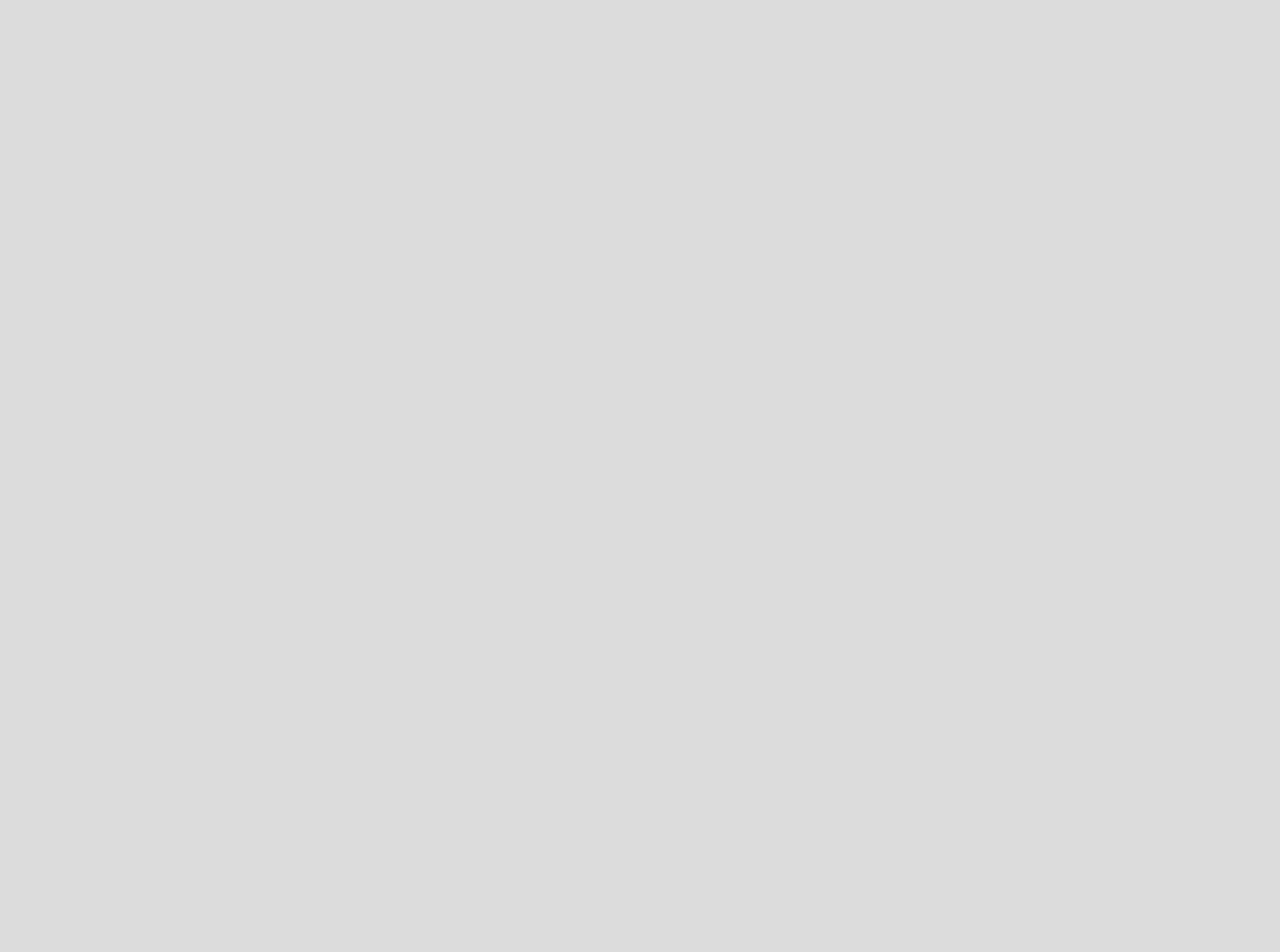
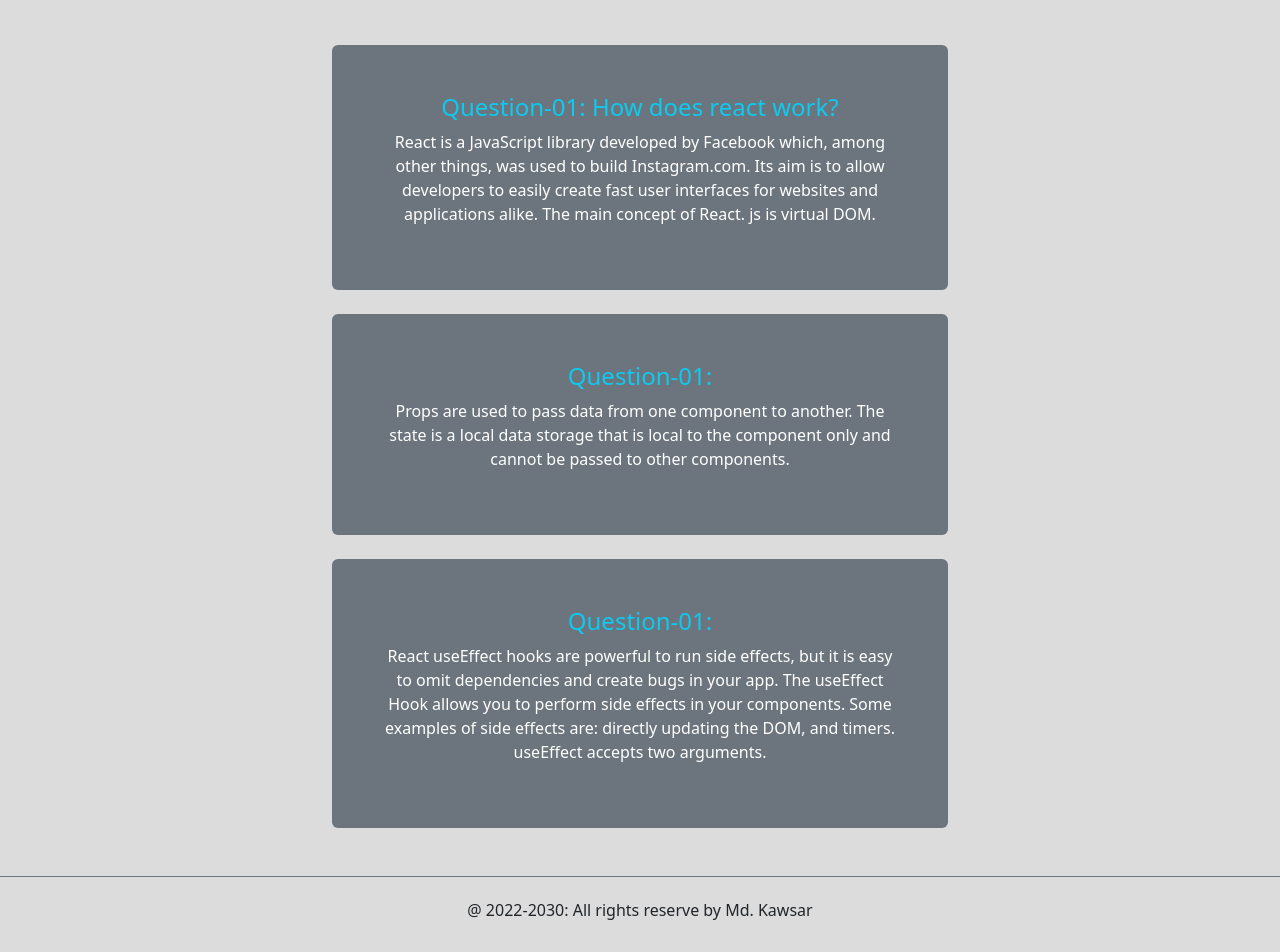
Before and after one commit to KawsarCoder/Body-Building, a React (Create React App) app: page / in a window 1280 px wide. Shown: the part 1464-2416 px from the top of the page. Before the commit the page ends 1357 px from the top, so only its background shows below. Built offline with nearby package versions, Linux system fonts and the light colour scheme.

Commit message:
blog question added

```diff
--- a/src/App.js
+++ b/src/App.js
@@ -3,6 +3,7 @@ import Menubar from "./components/Menubar/Menubar";
 import Cart from "./components/Cart/Cart";
 import { FontAwesomeIcon } from "@fortawesome/react-fontawesome";
 import { faDumbbell } from "@fortawesome/free-solid-svg-icons";
+import Blog from "./components/Blog/Blog";
 function App() {
   // let cartItem = Cart;
   // console.log(cartItem);
@@ -19,6 +20,9 @@ function App() {
           <Cart></Cart>
         </div>
       </div>
+      <div>
+        <Blog></Blog>
+      </div>
     </div>
   );
 }
--- /dev/null
+++ b/src/components/Blog/Blog.js
@@ -0,0 +1,45 @@
+import React from "react";
+
+const Blog = () => {
+  return (
+    <div>
+      <div className="d-flex justify-content-center">
+        <h1 className="mt-5 text-primary fw-bold fs-1">Blog</h1>
+      </div>
+      <div className="blog-wrap d-block text-center mt-5 container w-50">
+        <div className="blog-content bg-secondary p-5 rounded text-white mt-4">
+          <h4 className="text-info">Question-01: How does react work?</h4>
+          <p>
+            React is a JavaScript library developed by Facebook which, among
+            other things, was used to build Instagram.com. Its aim is to allow
+            developers to easily create fast user interfaces for websites and
+            applications alike. The main concept of React. js is virtual DOM.
+          </p>
+        </div>
+        <div className="blog-content bg-secondary p-5 rounded text-white mt-4">
+          <h4 className="text-info">Question-01: </h4>
+          <p>
+            Props are used to pass data from one component to another. The state
+            is a local data storage that is local to the component only and
+            cannot be passed to other components.
+          </p>
+        </div>
+        <div className="blog-content bg-secondary p-5 rounded text-white mt-4">
+          <h4 className="text-info">Question-01: </h4>
+          <p>
+            React useEffect hooks are powerful to run side effects, but it is
+            easy to omit dependencies and create bugs in your app. The useEffect
+            Hook allows you to perform side effects in your components. Some
+            examples of side effects are: directly updating the DOM, and timers.
+            useEffect accepts two arguments.{" "}
+          </p>
+        </div>
+      </div>
+      <div className="footer d-blog text-center border-top p-4 border-secondary mt-5">
+        <h6>@ 2022-2030: All rights reserve by Md. Kawsar</h6>
+      </div>
+    </div>
+  );
+};
+
+export default Blog;
--- a/src/components/Menubar/Menubar.js
+++ b/src/components/Menubar/Menubar.js
@@ -1,5 +1,5 @@
 import React from "react";
-
+// import Blog from "../Blog/Blog";
 const Menubar = () => {
   return (
     <div>
@@ -23,10 +23,10 @@ const Menubar = () => {
         </button>
         <div class="collapse navbar-collapse" id="navbarNavAltMarkup">
           <div class="navbar-nav">
-            <a class="nav-item nav-link active" href="./">
+            <a class="nav-item nav-link active" href="../../index.js">
               Home
             </a>
-            <a class="nav-item nav-link" href="./">
+            <a class="nav-item nav-link" href="../Blog/Blog.js">
               Blog
             </a>
           </div>
```
